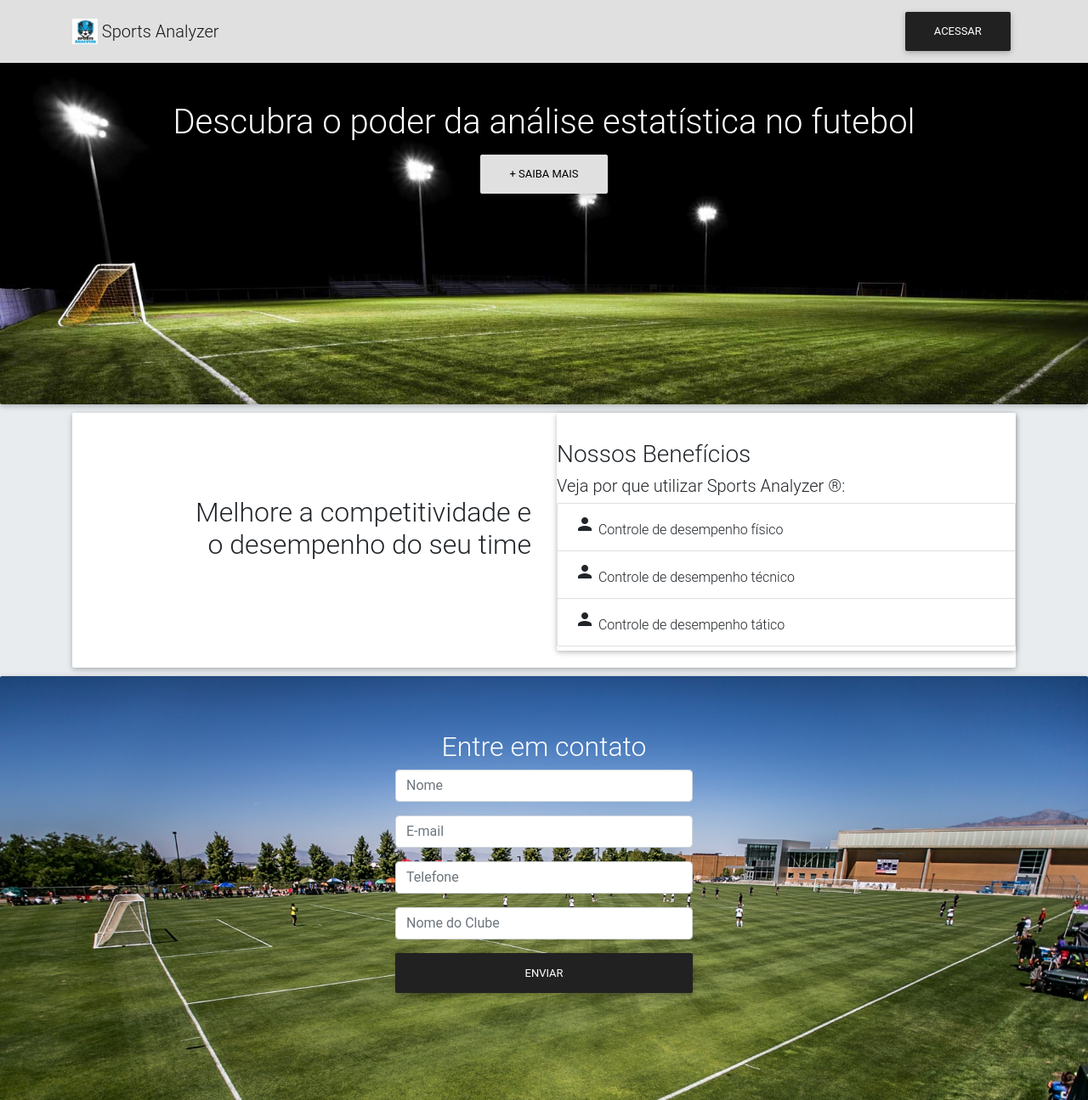
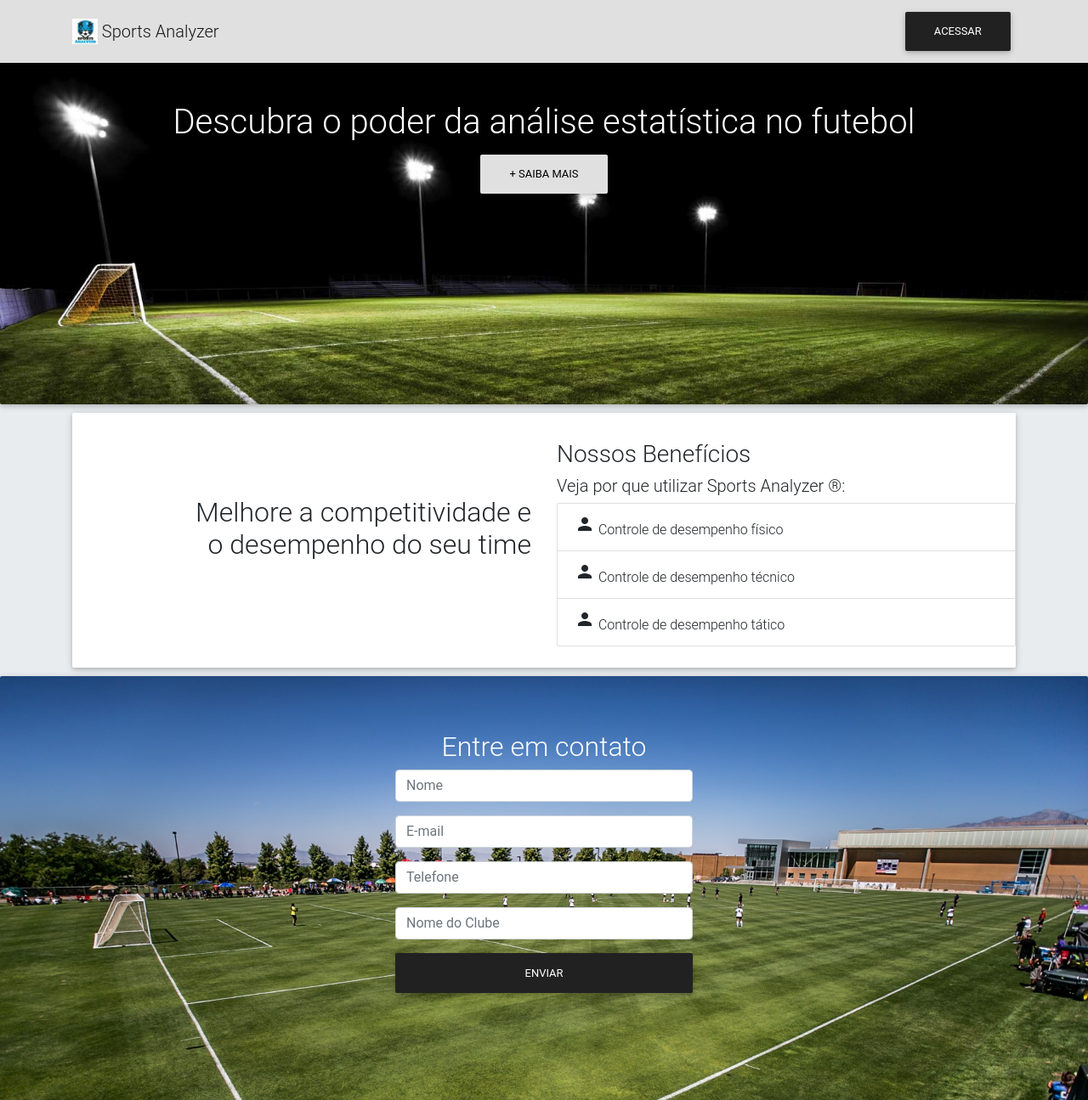
Before and after one commit to jonnrauber/sports-analyzer, a Flask app: page / in a window 1280 px wide. Shown: the top 1295 px of the page at 85% size. Run offline with Flask 2, Linux system fonts and the light colour scheme; some libraries are stand-ins or nearby versions; some web fonts are replaced.

Commit message:
style correction in index jumbotron

```diff
--- a/static/css/style.css
+++ b/static/css/style.css
@@ -51,3 +51,8 @@ footer {
     overflow-y: scroll;
     max-height:500px;
 }
+
+.sem-sombra {
+  box-shadow: 0 0px 0px 0 rgba(0,0,0,.16),0 0px 0px 0 rgba(0,0,0,.12);
+  -webkit-box-shadow: 0 0px 0px 0 rgba(0,0,0,.16),0 0px 0px 0 rgba(0,0,0,.12);
+}
--- a/templates/index.html
+++ b/templates/index.html
@@ -74,7 +74,7 @@
           <h2>Melhore a competitividade e<br /> o desempenho do seu time</h2>
         </div>
         <div class="col-6">
-          <div class="jumbotron">
+          <div class="jumbotron sem-sombra">
             <h3>Nossos Benefícios</h3>
             <h5>Veja por que utilizar Sports Analyzer ®:</h5>
             <ul class="list-group">
```
